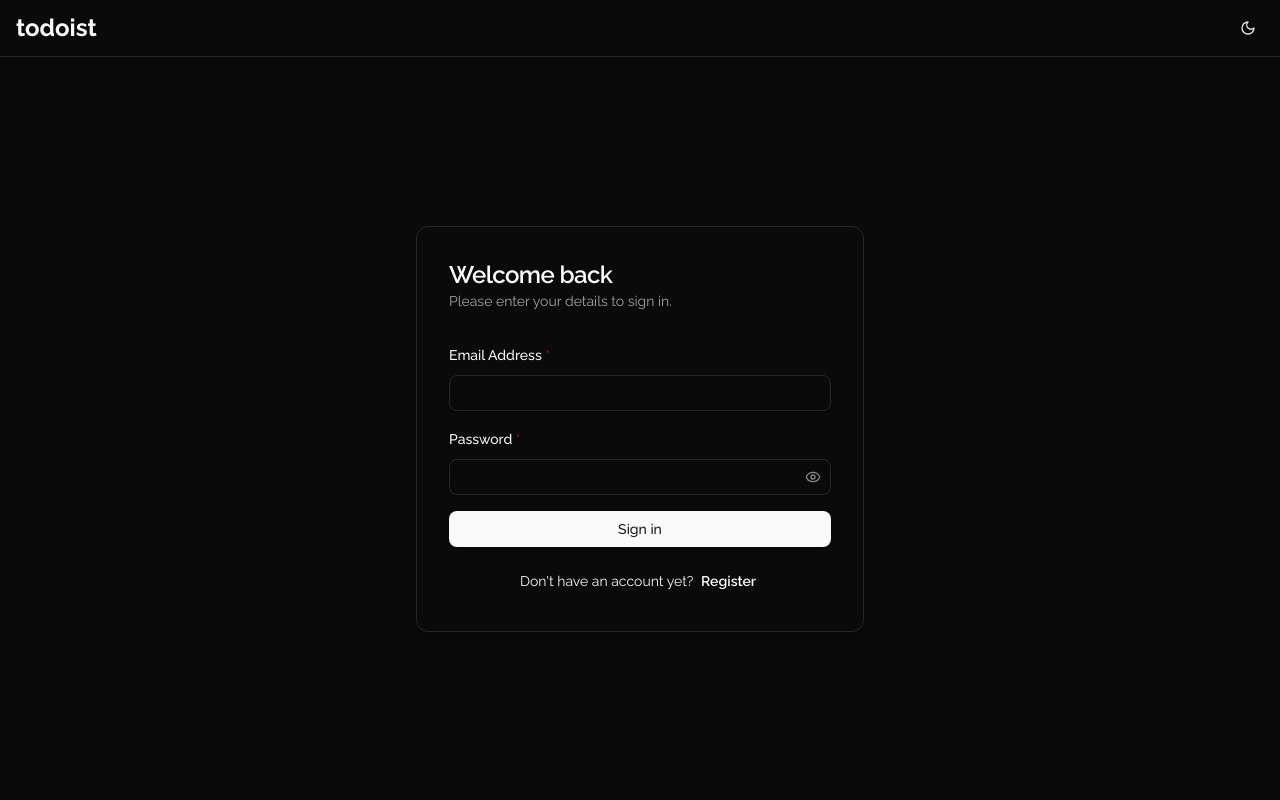
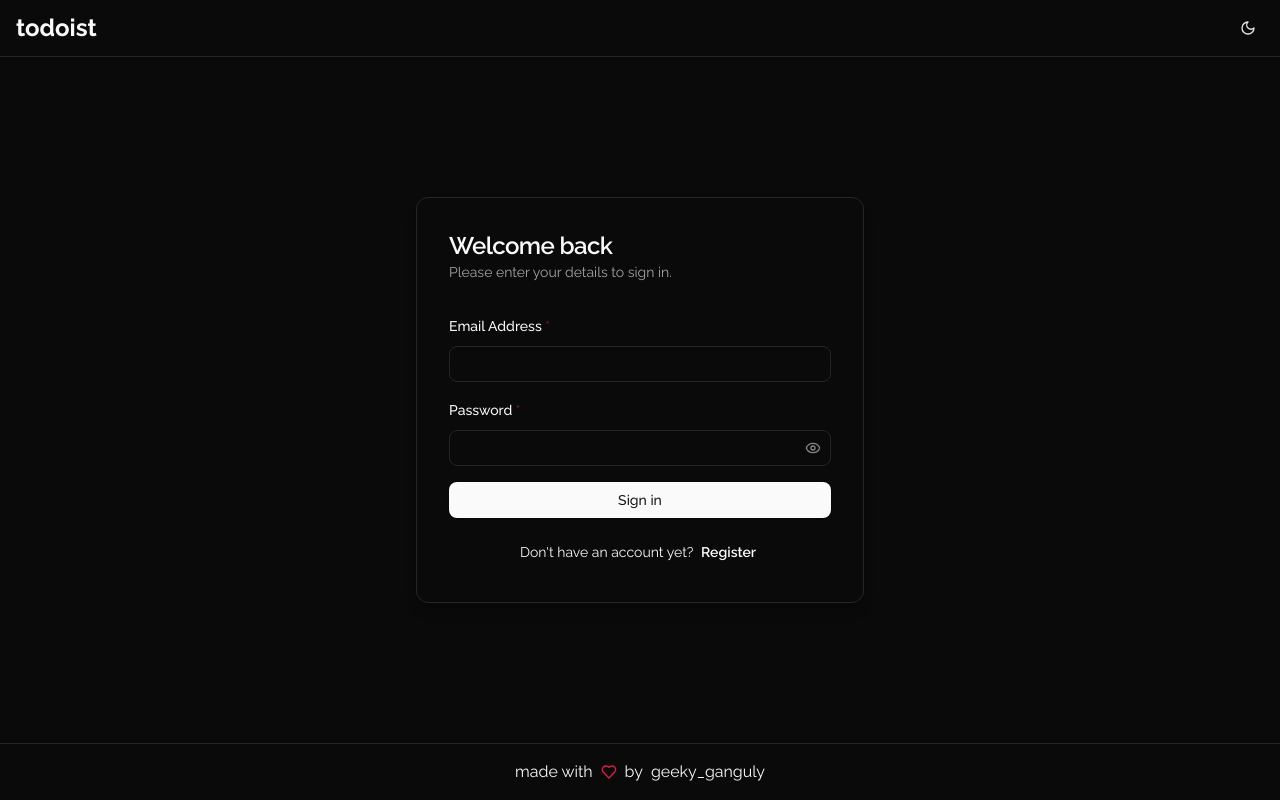
Before and after one commit to geekyganguly/todoist, a React (Vite) app in the folder frontend/: page /login in a window 1280 px wide. Built offline with nearby package versions, Linux system fonts and the light colour scheme; no server answers.

Commit message:
added footer

```diff
--- /dev/null
+++ b/frontend/src/components/modules/footer.tsx
@@ -0,0 +1,18 @@
+import { HeartIcon } from "lucide-react";
+
+export function Footer() {
+  return (
+    <footer className="border-t">
+      <div className="container flex justify-center py-4">
+        <div className=" flex items-center gap-x-2">
+          <span> made with </span>
+          <HeartIcon className="size-4 text-rose-600" />
+          <span>by </span>
+          <a href="https://sauravganguly.in" target="_blank" rel="noreferrer">
+            geeky_ganguly
+          </a>
+        </div>
+      </div>
+    </footer>
+  );
+}
--- a/frontend/src/pages/root.tsx
+++ b/frontend/src/pages/root.tsx
@@ -2,12 +2,14 @@
 
 import { Toaster } from "@/components/ui/sonner";
 import { Header } from "@/components/modules/header";
+import { Footer } from "@/components/modules/footer";
 
 export default function Root() {
   return (
     <div className="min-h-dvh flex flex-col scroll-smooth">
       <Header />
       <Outlet />
+      <Footer />
       <Toaster richColors position="top-center" />
     </div>
   );
```
